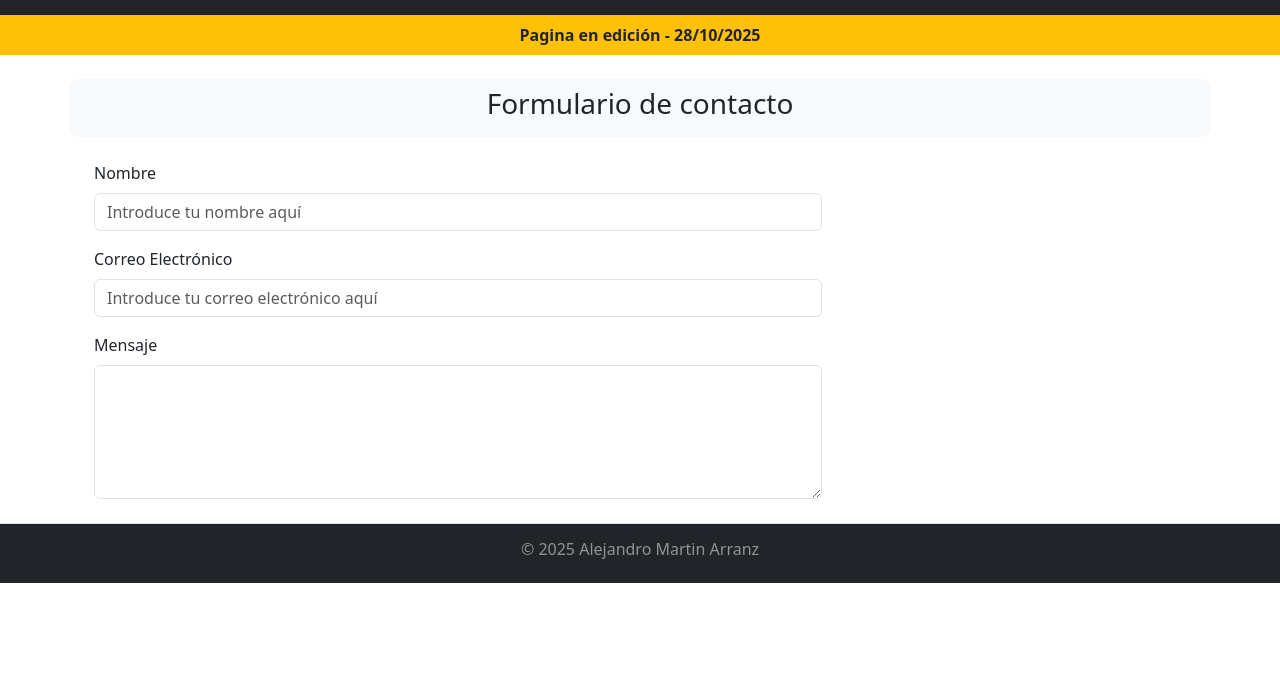
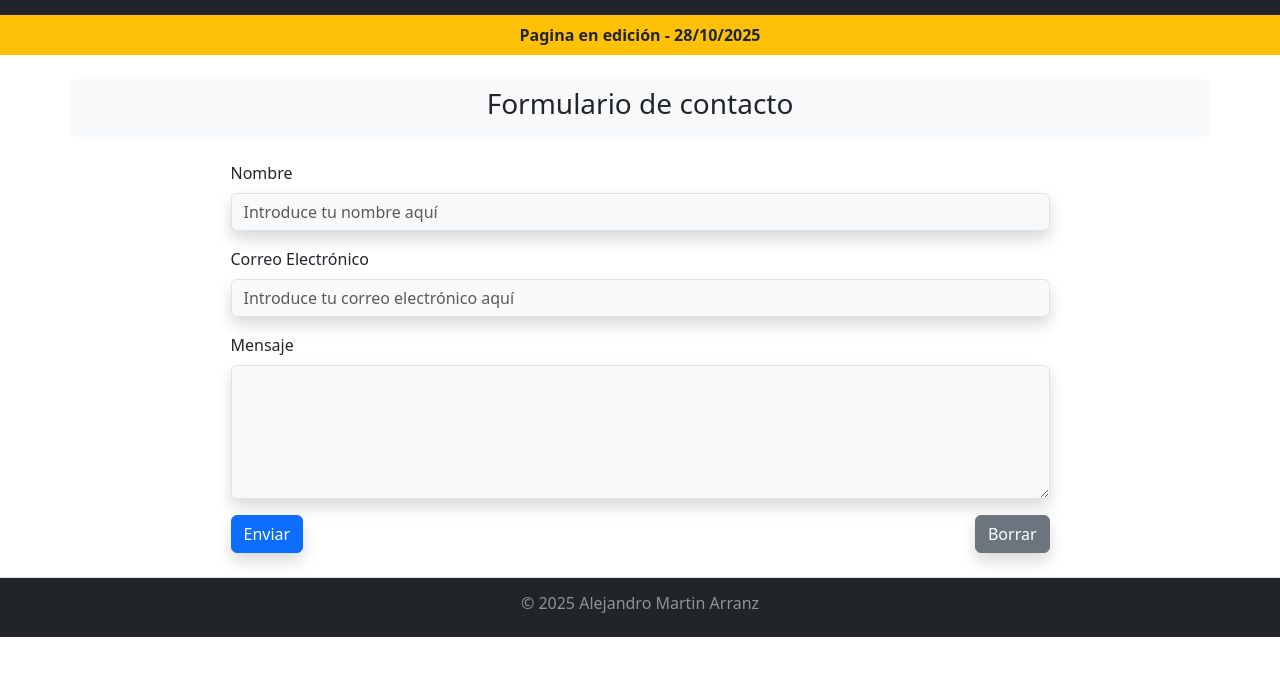
Before and after one commit to GadianEnzo/Deadlock, a plain HTML site: page pages/contacto.html in a window 1280 px wide. Shown: the part 123-798 px from the top of the page. Drawn offline with nearby package versions, Linux system fonts and the light colour scheme.

Commit message:
Comit de reestructuración de archivos y añadido de formulario de contacto con Formspree

```diff
--- a/contacto.html
+++ b/pages/contacto.html
@@ -15,7 +15,7 @@
 
     <nav class="navbar navbar-expand-lg navbar-dark bg-dark">
     <div class="container my-4">
-        <a class="navbar-brand" href="#"><img src="img/icon.png" width="64" height="64"/> Deadlock</a>
+        <a class="navbar-brand" href="#"><img src="../img/icon.png" width="64" height="64"/> Deadlock</a>
         <button class="navbar-toggler" type="button" data-bs-toggle="collapse" data-bs-target="#navbarNav">
                 <span class="navbar-toggler-icon"></span>
         </button>
@@ -60,25 +60,39 @@
             </div>
         </div>
 
-<div class="container-fluid my-4">
-    <div class="col-lg-8 col-md-6 col-sm-4">
-    <form>
+        <div class="container-fluid my-4 rounded-3">
+            <div class="col-lg-9 col-md-12 col-sm-12 mx-auto">
+
+            <form
+                action="https://formspree.io/f/xzzklypw"
+                method="POST"
+            >
+
                 <div class="mb-3">
                     <label for="NombreContacto" class="form-label">Nombre</label>
-            <input type="text" class="form-control" id="NombreContacto" placeholder="Introduce tu nombre aquí">
+                    <input type="text" class="form-control shadow bg-light" id="NombreContacto" placeholder="Introduce tu nombre aquí">
                 </div>
                 <div class="mb-3">
                     <label for="EmailContacto" class="form-label">Correo Electrónico</label>
-            <input type="email" class="form-control" id="EmailContacto" placeholder="Introduce tu correo electrónico aquí">
+                    <input type="email" class="form-control shadow bg-light" id="EmailContacto" placeholder="Introduce tu correo electrónico aquí">
                 </div>
                 <div class="mb-3">
                     <label for="MensajeContacto" class="form-label">Mensaje</label>
-            <textarea class="form-control" id="MensajeContacto" rows="5"></textarea>
+                    <textarea class="form-control shadow bg-light" name="MensajeContacto" rows="5"></textarea>
+                </div>
+                <!--
+                <div class="mb-3">
+                    <label for="MensajeContacto" class="form-label">Mensaje</label>
+                    <textarea class="form-control shadow bg-light" id="MensajeContacto" rows="5"></textarea>
+                </div> -->
+                <div class="row-lg-6 row-md-6 row-sm-12 g-3">
+                    <button type="submit" class="btn btn-primary shadow was-validated">Enviar</button>
+                    <button type="reset" class="btn btn-secondary shadow float-end">Borrar</button>
                 </div>
             </form>
+
         </div>
     </div>
-
 </main>
 
     <!-- Footer -->
```
Also changed, not shown: index.html (+10 -10 lines), pages/characters.html (renamed from characters.html, +1 -1 lines). Lines whose indentation alone changed are shown as unchanged.
